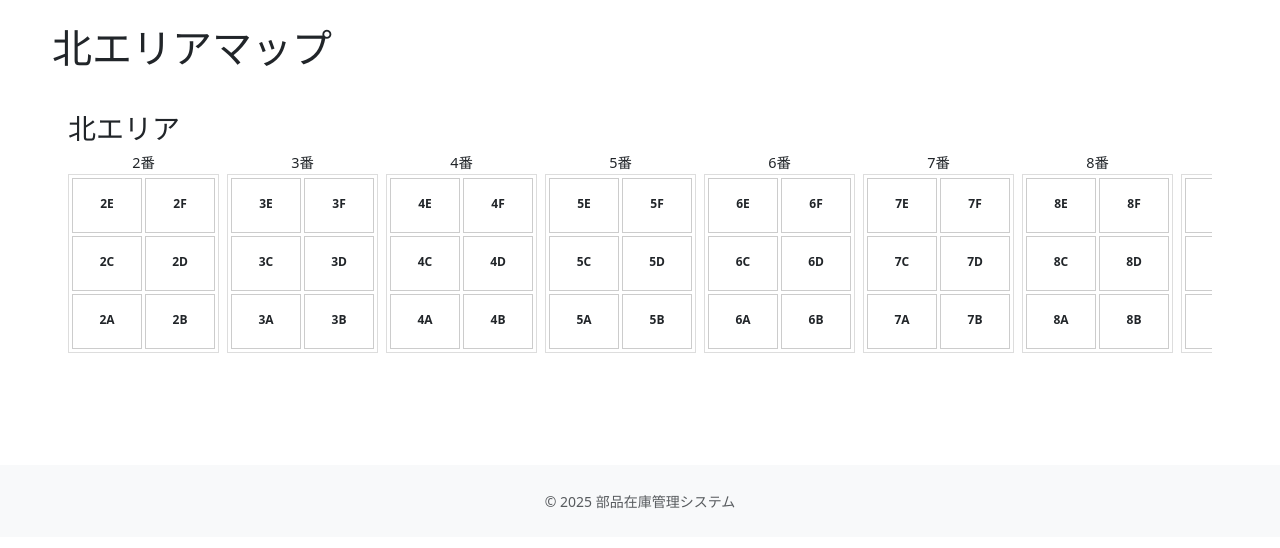
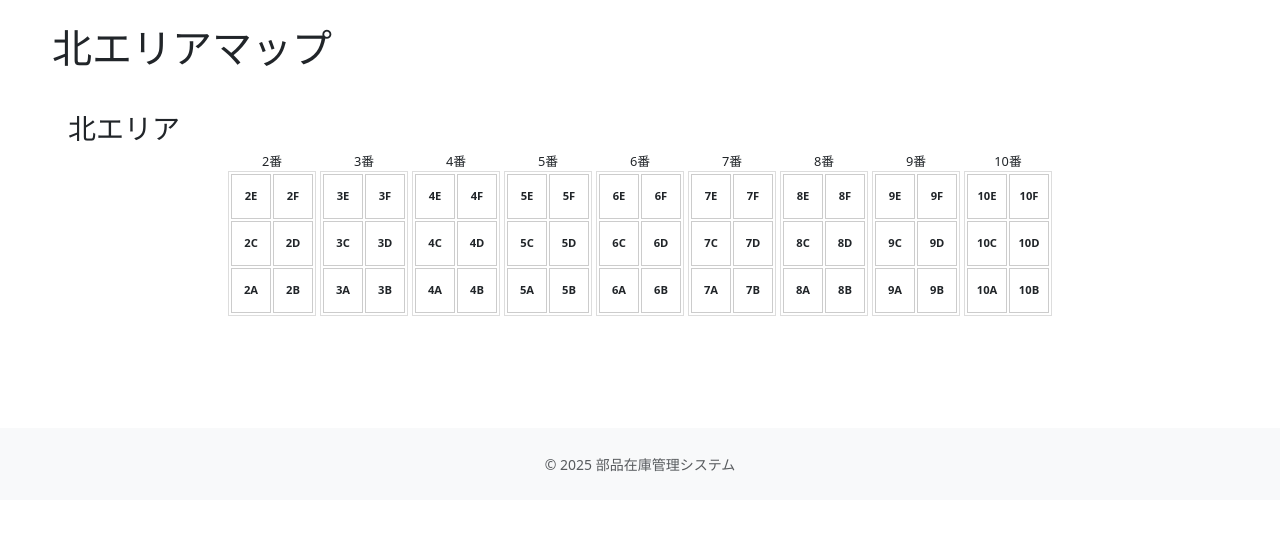
Before and after one commit to ko-matsushita2404/inventory-dashboard, a Flask app: page /map/north_area in a window 1280 px wide. Shown: the part 76-624 px from the top of the page. Run offline with Flask 3, Linux system fonts and the light colour scheme; the visitor is signed in with stand-in values (Sample User, id 1); data that the repository does not hold is empty; parts of the project's set-up code (start-up, migrations or seed data) failed here and were passed over.

Commit message:
Add files via upload

```diff
--- a/static/css/map_styles.css
+++ b/static/css/map_styles.css
@@ -24,12 +24,11 @@
 /* --- Map Layout --- */
 .small-area-container, .large-area-wrapper {
     display: flex;
-    flex-wrap: nowrap; /* Force single line */
-    justify-content: flex-start; /* Align to the left */
-    gap: 8px; /* Space between shelf blocks */
+    flex-wrap: nowrap; /* Force single line, NO WRAPPING */
+    justify-content: center; /* Center the blocks */
+    align-items: flex-start;
+    gap: 4px; /* Minimal space between shelf blocks */
     width: 100%;
-    overflow-x: auto; /* Allow horizontal scroll ONLY if it overflows */
-    padding-bottom: 10px;
 }
 
 .south-area-wrapper {
@@ -37,29 +36,39 @@
 }
 
 .shelf-block-wrapper, .small-area-side {
-    flex-shrink: 0; /* Prevent blocks from shrinking */
+    flex-shrink: 1; /* Allow blocks to shrink to fit */
+    min-width: 0;
 }
 
 .shelf-block-wrapper > h4, .small-area-side > h4 {
     text-align: center;
-    font-size: 0.9em;
-    margin-bottom: 3px;
+    font-size: 0.8em;
+    margin-bottom: 2px;
 }
 
-.shelf-block, .small-area-row-grid {
+/* Small area has 8 columns per row */
+.small-area-row-grid {
     display: grid;
-    grid-template-columns: repeat(2, 70px); /* 2 columns */
-    gap: 3px;
+    grid-template-columns: repeat(8, 1fr);
+    gap: 2px;
+    margin-bottom: 2px;
+}
+
+/* Large area has 2 columns per shelf */
+.shelf-block {
+    display: grid;
+    grid-template-columns: repeat(2, 1fr);
+    gap: 2px;
     border: 1px solid #ddd;
-    padding: 3px;
+    padding: 2px;
 }
 
 /* --- Cell and Font Styles --- */
 .grid-cell {
-    width: 70px;
-    height: 55px;
+    min-width: 40px;
+    height: 45px;
     border: 1px solid #ccc;
-    padding: 3px;
+    padding: 2px;
     text-align: center;
     cursor: pointer;
     transition: background-color 0.3s;
@@ -79,32 +88,19 @@
 
 .zone-name {
     font-weight: bold;
-    font-size: 0.75em;
+    font-size: 0.7em;
     display: block;
-    margin-bottom: 2px;
+    margin-bottom: 1px;
     white-space: nowrap;
 }
 
 .product-numbers {
-    font-size: 0.65em; /* Final font size reduction */
+    font-size: 0.6em;
     color: #555;
     display: block;
     white-space: nowrap;
     overflow: hidden;
     text-overflow: ellipsis;
-}
-
-/* --- Drag and Drop --- */
-.production-draggable {
-    cursor: grab;
-}
-.production-draggable:active {
-    cursor: grabbing;
-}
-
-/* Hide modal and backdrop during drag */
-.modal.dnd-hide, .modal-backdrop.dnd-hide {
-    display: none !important;
 }
 
 /* Production number link style */
```
Also changed, not shown: static/js/map.js (+2 -112 lines).
